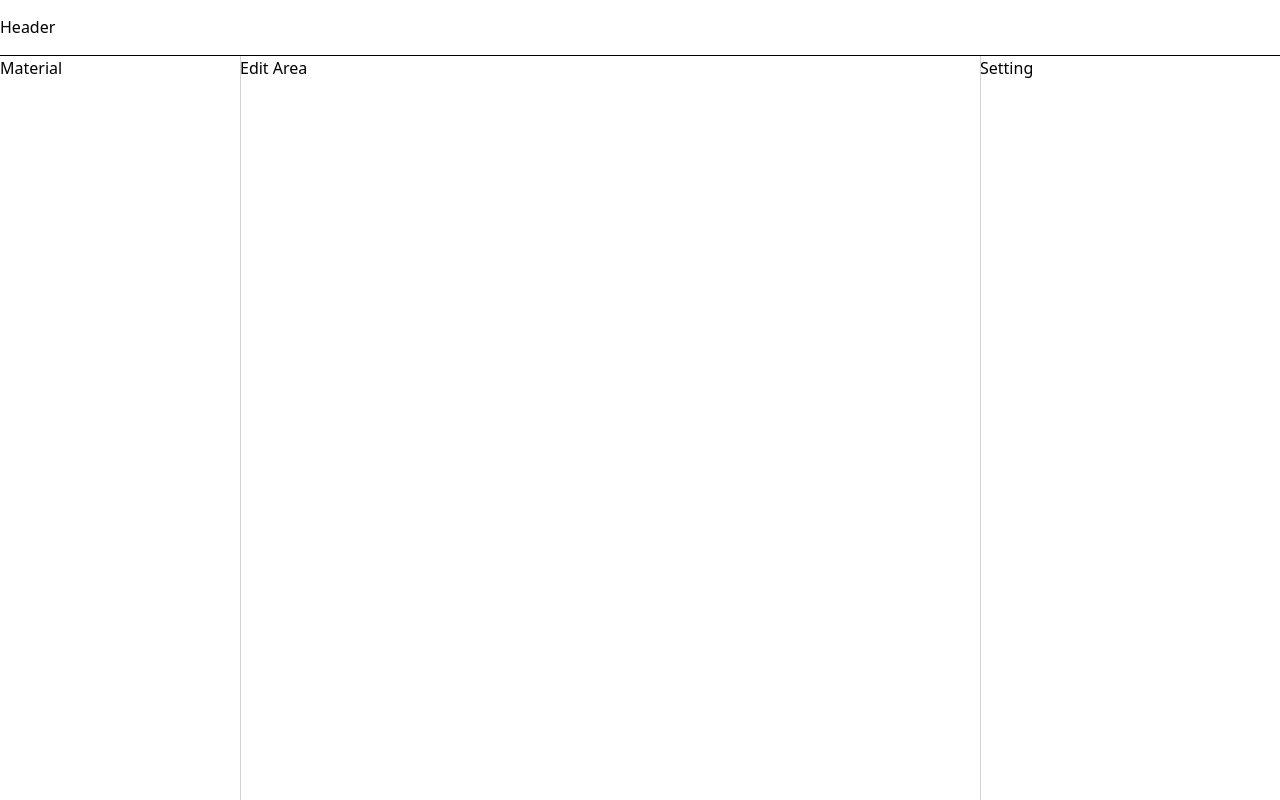
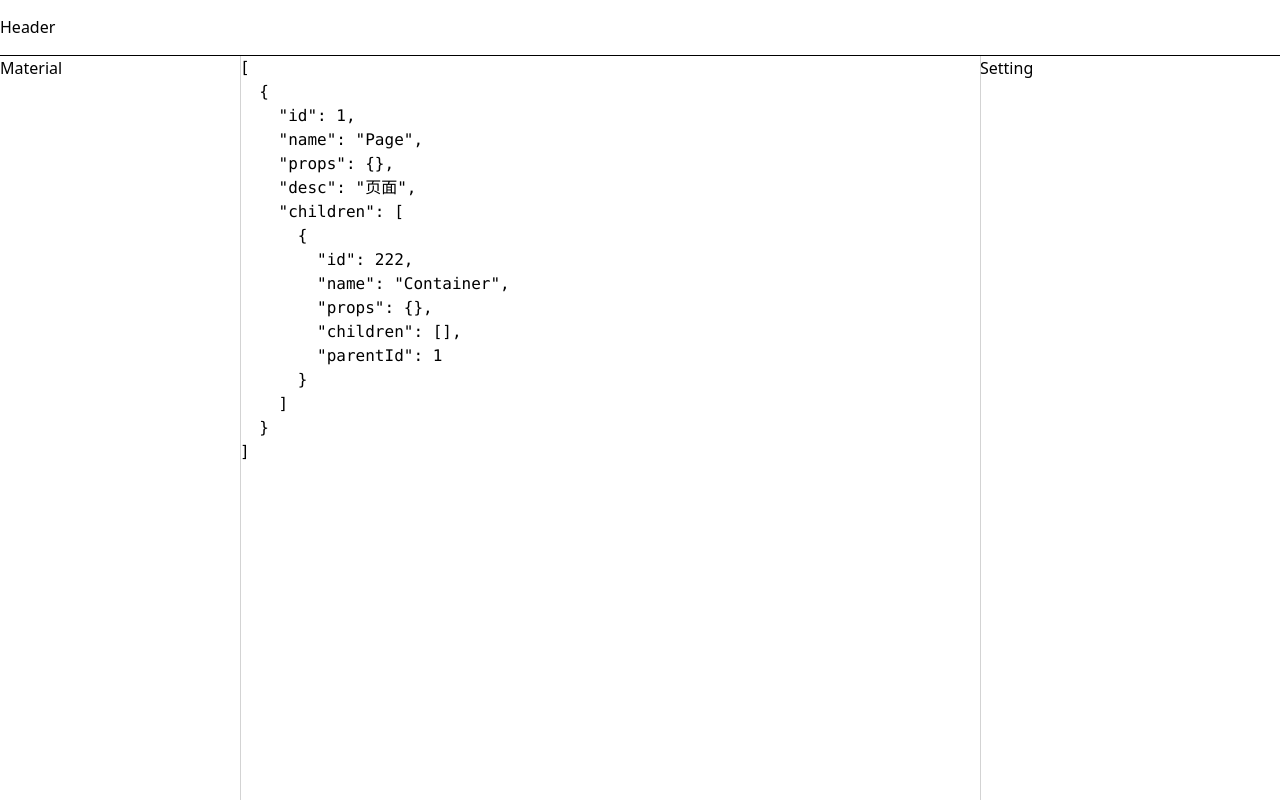
Before and after one commit to Journey168/lowcode-editor, a React (Vite) app: page / in a window 1280 px wide. Built offline with nearby package versions, Linux system fonts and the light colour scheme; the HTML template or start-up script is replaced by a standard one.

Commit message:
feat: 组件对象数据结构定义

```diff
--- a/package.json
+++ b/package.json
@@ -12,7 +12,8 @@
   "dependencies": {
     "allotment": "^1.20.2",
     "react": "^18.3.1",
-    "react-dom": "^18.3.1"
+    "react-dom": "^18.3.1",
+    "zustand": "^5.0.0"
   },
   "devDependencies": {
     "@eslint/js": "^9.11.1",
--- a/src/components/EditArea/index.tsx
+++ b/src/components/EditArea/index.tsx
@@ -1,4 +1,24 @@
+import { useEffect } from "react";
+import { useComponetsStore } from "../../stores/components";
 
-export default function EditArea(){
-  return <div>Edit Area</div>
+export default function EditArea() {
+  const { components, addComponent } = useComponetsStore();
+
+  useEffect(() => {
+    addComponent(
+      {
+        id: 222,
+        name: "Container",
+        props: {},
+        children: [],
+      },
+      1
+    );
+  }, []);
+
+  return (
+    <div>
+      <pre>{JSON.stringify(components, null, 2)}</pre>
+    </div>
+  );
 }
--- /dev/null
+++ b/src/stores/components.tsx
@@ -0,0 +1,94 @@
+import { create } from "zustand";
+
+export interface Component {
+  id: number;
+  name: string;
+  props: any;
+  children?: Component[];
+  parentId?: number;
+}
+
+interface State {
+  components: Component[];
+}
+
+interface Action {
+  addComponent: (component: Component, parentId?: number) => void;
+  deleteComponent: (componentId: number) => void;
+  updateComponentProps: (componentId: number, props: any) => void;
+}
+
+export const useComponetsStore = create<State & Action>((set, get) => ({
+  components: [
+    {
+      id: 1,
+      name: "Page",
+      props: {},
+      desc: "页面",
+    },
+  ],
+  addComponent: (component, parentId) =>
+    set((state) => {
+      if (parentId) {
+        const parentComponent = getComponentById(parentId, state.components);
+
+        if (parentComponent) {
+          if (parentComponent.children) {
+            parentComponent.children.push(component);
+          } else {
+            parentComponent.children = [component];
+          }
+        }
+
+        component.parentId = parentId;
+        return { components: [...state.components] };
+      }
+      return { components: [...state.components, component] };
+    }),
+  deleteComponent: (componentId) => {
+    if (!componentId) return;
+
+    const component = getComponentById(componentId, get().components);
+    if (component?.parentId) {
+      const parentComponent = getComponentById(
+        component.parentId,
+        get().components
+      );
+
+      if (parentComponent) {
+        parentComponent.children = parentComponent?.children?.filter(
+          (item) => item.id !== +componentId
+        );
+
+        set({ components: [...get().components] });
+      }
+    }
+  },
+  updateComponentProps: (componentId, props) =>
+    set((state) => {
+      const component = getComponentById(componentId, state.components);
+      if (component) {
+        component.props = { ...component.props, ...props };
+
+        return { components: [...state.components] };
+      }
+
+      return { components: [...state.components] };
+    }),
+}));
+
+export function getComponentById(
+  id: number | null,
+  components: Component[]
+): Component | null {
+  if (!id) return null;
+
+  for (const component of components) {
+    if (component.id == id) return component;
+    if (component.children && component.children.length > 0) {
+      const result = getComponentById(id, component.children);
+      if (result !== null) return result;
+    }
+  }
+  return null;
+}
```
Also changed, not shown: 1 other file (tests, documents, lock files or other folders).
